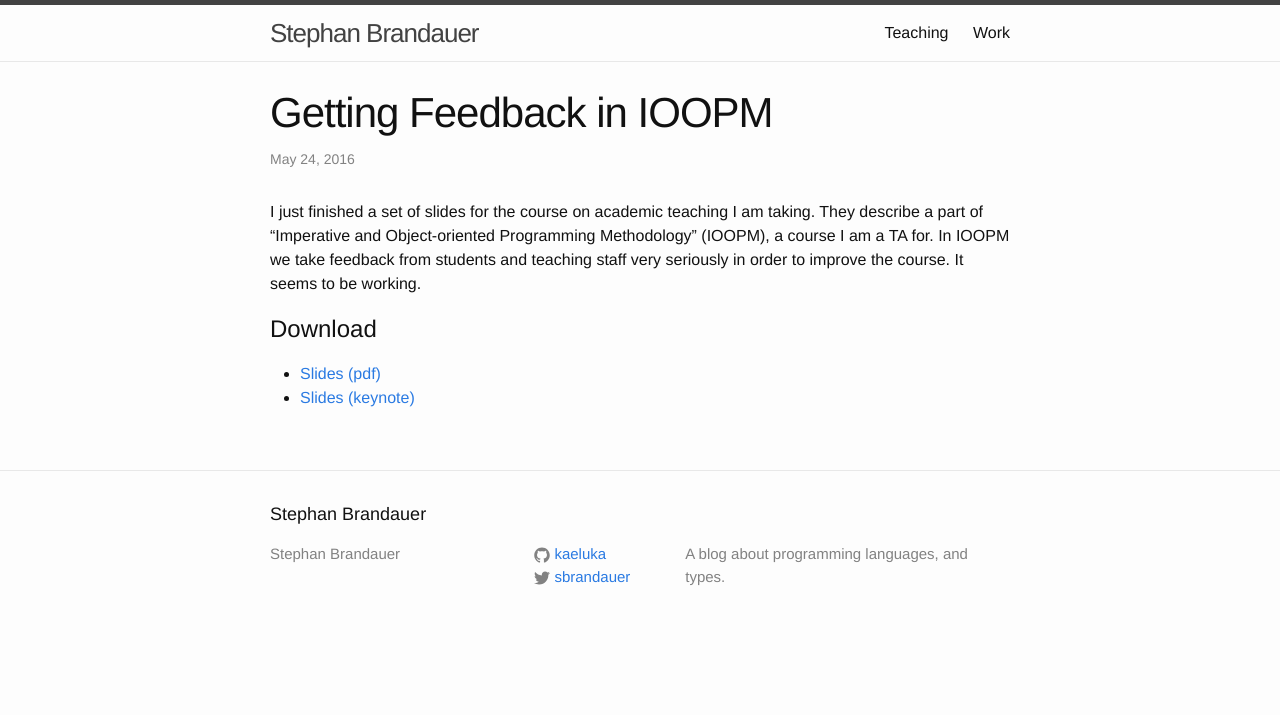
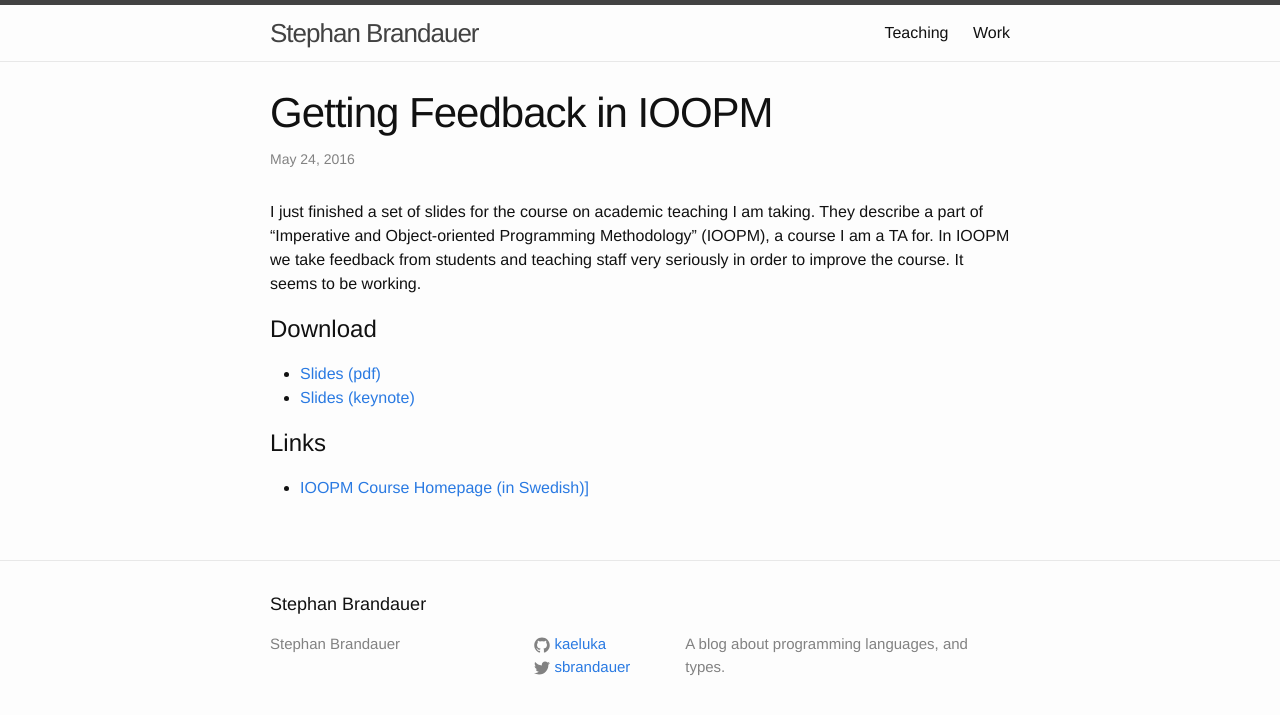
Before and after one commit to kaeluka/kaeluka.github.io, a Jekyll site: the page built from _posts/2016-05-25-feedback-in-ioopm.markdown, in a window 1280 px wide. Shown: the top 715 px of the page. Built offline with Jekyll 4.4.1, drawn with Linux system fonts in a browser that asks for light colours.

Commit message:
add link to ioopm page

```diff
--- a/_posts/2016-05-25-feedback-in-ioopm.markdown
+++ b/_posts/2016-05-25-feedback-in-ioopm.markdown
@@ -15,3 +15,7 @@ working.
 
  - [Slides (pdf)](https://github.com/kaeluka/kaeluka.github.io/blob/master/_posts/ioopm_feedback.pdf?raw=true)
  - [Slides (keynote)](https://github.com/kaeluka/kaeluka.github.io/blob/master/_posts/ioopm_feedback.key?raw=true)
+
+# Links
+
+ - <a target="_blank" href="http://wrigstad.com/ioopm">IOOPM Course Homepage (in Swedish)]</a>
```
